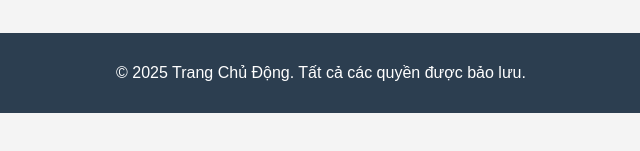
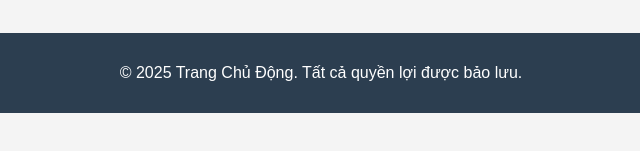
Before and after one commit to dianannperla/trang-chu-dong, a plain HTML site: page index.html in a window 1280 px wide. Shown: the part 263-414 px from the top of the page, 319-959 px from the left. Drawn offline with Linux system fonts and the light colour scheme.

Commit message:
Update footer copyright format for improved clarity.

```diff
--- a/index.html
+++ b/index.html
@@ -25,7 +25,7 @@
         </section>
     </main>
     <footer>
-        <p>&copy; <span id="year"></span> Trang Chủ Động. Tất cả các quyền được bảo lưu.</p>
+        <p>&copy; <span id="year"></span> Trang Chủ Động. Tất cả quyền lợi được bảo lưu.</p>
     </footer>
     <script src="script.js"></script>
     <script>
```
